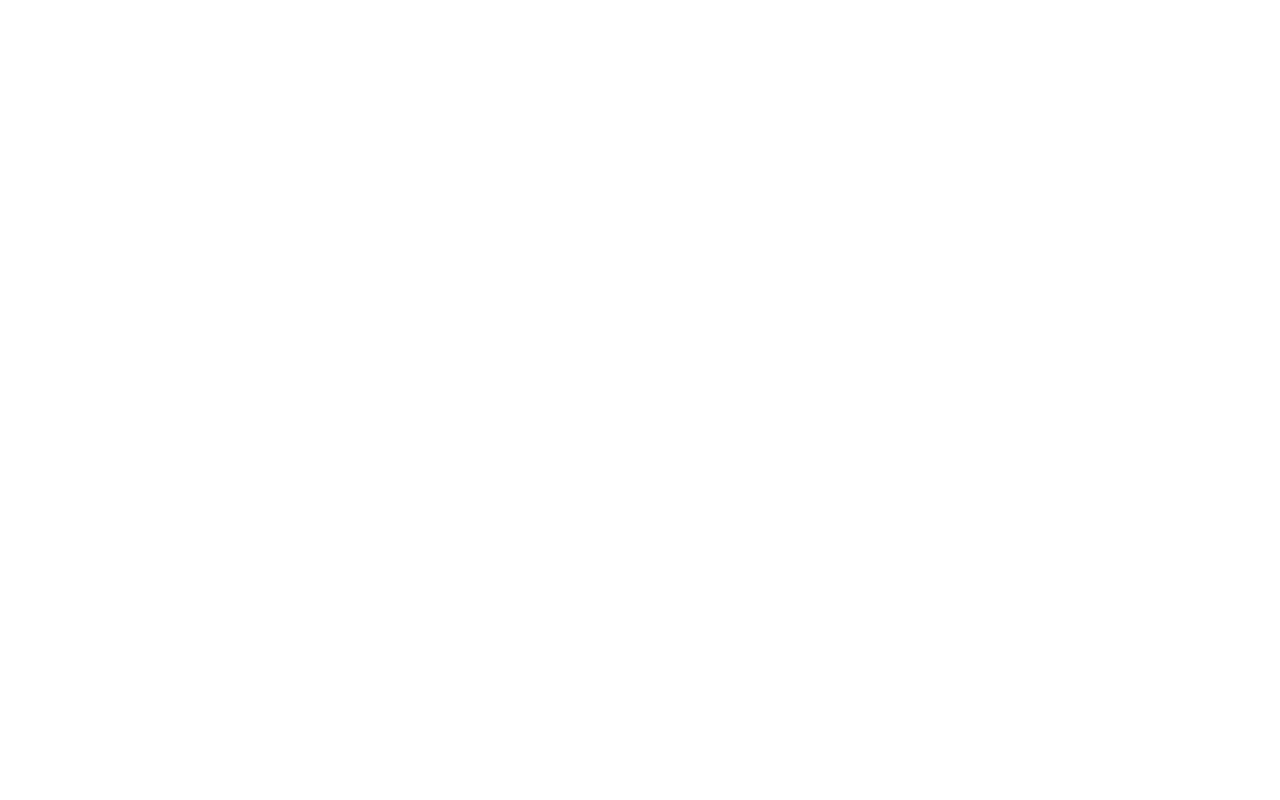
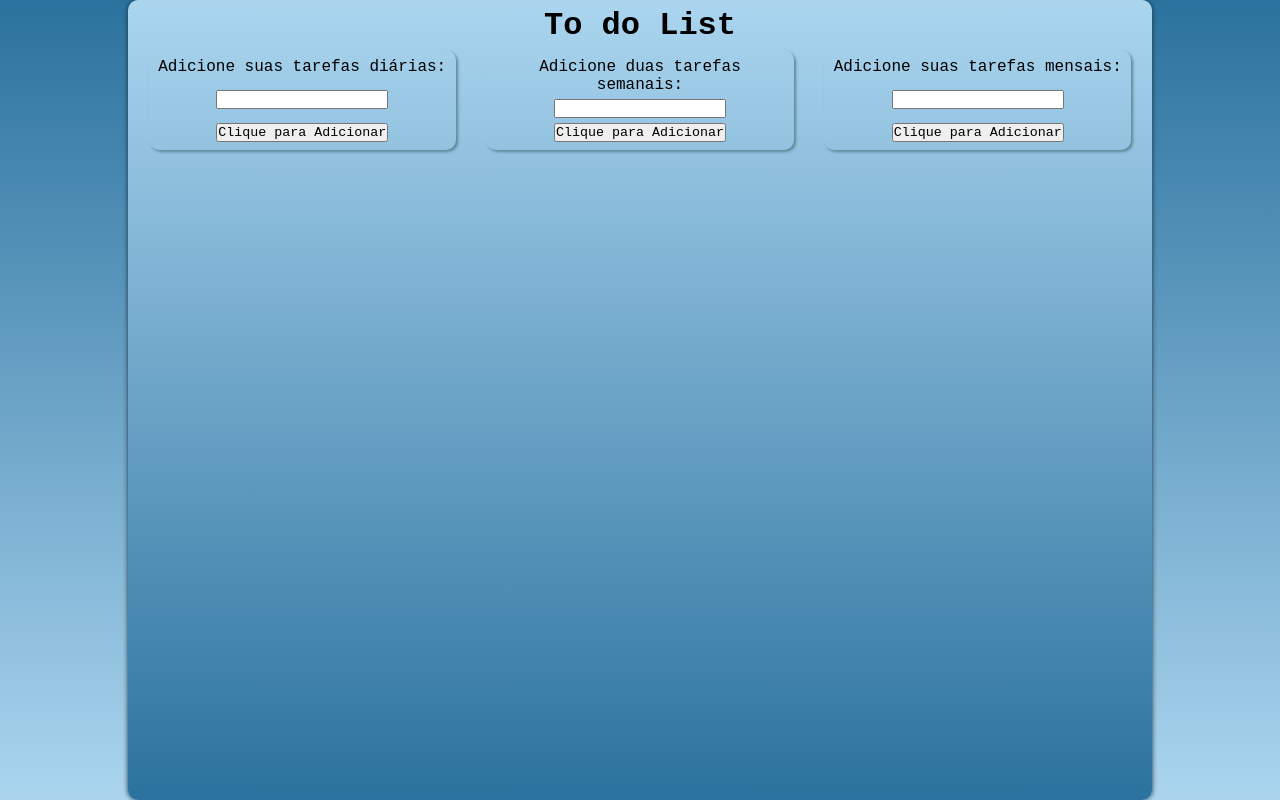
Before and after one commit to emerson-avila/javascript_desafios, a plain HTML site: page desafio_01/index.html in a window 1280 px wide. Drawn offline with Linux system fonts and the light colour scheme.

Commit message:
atualização de desafios

```diff
--- a/desafio_01/index.html
+++ b/desafio_01/index.html
@@ -4,10 +4,73 @@
    <meta charset="UTF-8">
    <meta name="viewport" content="width=device-width, initial-scale=1.0">
    <title>To-do List</title>
+
+   <link rel="stylesheet" href="style.css">
+
 </head>
 <body>
+   <div class="container">
+
+      <header>
+
+         <h1>To do List</h1>
+
+      </header>
+
+      <section>
+
+         <p>
+
+            Adicione suas tarefas diárias:
+            <input type="text" id="tarefaDiaria">
+            <input type="button" value="Clique para Adicionar" onclick="adicionar(s)">
+
+         </p>
+
+         <p>
+
+             Adicione duas tarefas semanais:
+            <input type="text" id="tarefaSemanal">
+            <input type="button" value="Clique para Adicionar" onclick="adicionar(s)">
+
+         </p>
+
+         <p>
+
+            Adicione suas tarefas mensais:
+             <input type="text" id="tarefasMensal">
+            <input type="button" value="Clique para Adicionar" onclick="adicionar(s)">
+
+         </p>
+
+      </section>
+
+      <div class="tarefas">
+
+         <div id="tarefasDiarias">
 
 
 
+         </div>
+
+         <div id="tarefasSemanais">
+
+
+
+         </div>
+
+         <div id="tarefasMensais">
+
+
+
+         </div>
+
+      </div>
+
+   </div>
+   <script src="script.js">
+
+   </script>
+
 </body>
 </html>
--- a/desafio_01/style.css
+++ b/desafio_01/style.css
@@ -1 +1,87 @@
 @charset "UTF-8";
+
+* {
+
+   margin: 0px;
+   padding: 0px;
+
+   outline: none;
+
+   box-sizing: border-box;
+   font-family: 'Courier New', Courier, monospace, sans-serif;
+
+}
+
+body {
+
+   width: 100%;
+
+   background: linear-gradient(to top, rgb(171, 213, 239), rgb(43, 114, 158));
+
+   display: flex;
+   flex-direction: column;
+   align-items: center;
+
+   background-repeat: no-repeat;
+
+}
+
+.container {
+
+   width: 80%;
+   height: 100vh;
+
+
+   display: flex;
+   flex-direction: column;
+   align-items: center;
+
+   background: linear-gradient(to bottom, rgb(171, 213, 239), rgb(43, 114, 158) );
+   box-shadow:  0px 0px 5px  rgb(24, 48, 63);
+   border-radius: 10px;
+
+
+
+}
+
+header {
+
+   width: 100%;
+   height: 50px;
+
+   display: flex;
+   flex-direction: column;
+   justify-content: center;
+   align-items: center;
+
+
+}
+
+section {
+
+   width: 100%;
+
+   display: flex;
+   flex-direction: row;
+   justify-content: space-evenly;
+
+   column-gap: 10px;
+
+}
+section p {
+
+   width: 30%;
+   height: 100px;
+   padding: 8px;
+
+   text-align: center;
+
+   display: flex;
+   flex-direction: column;
+   justify-content: space-between;
+   align-items: center;
+
+   border-radius: 10px;
+   box-shadow: 2px 2px 3px rgb(94, 136, 153);
+
+}
```
